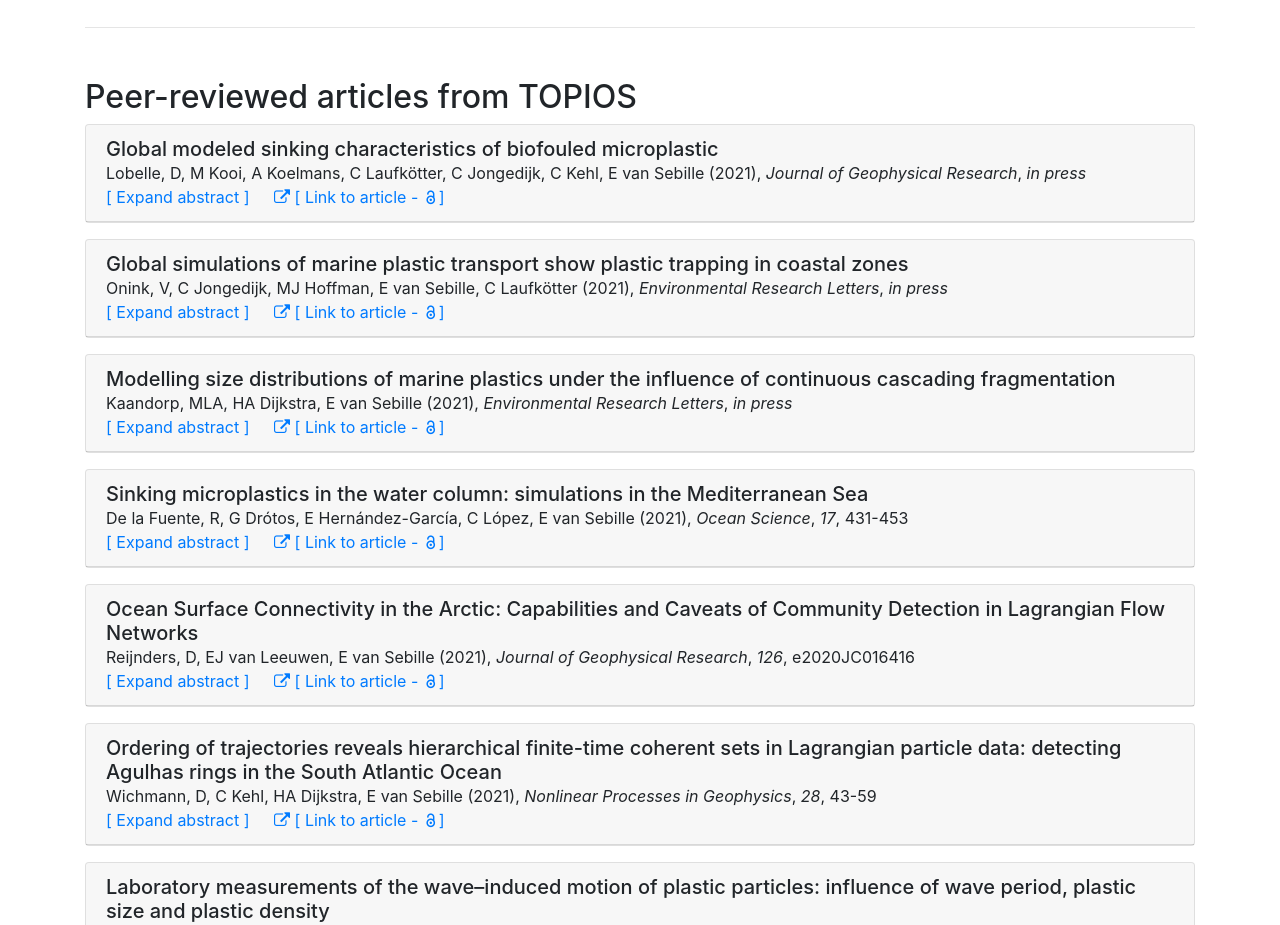
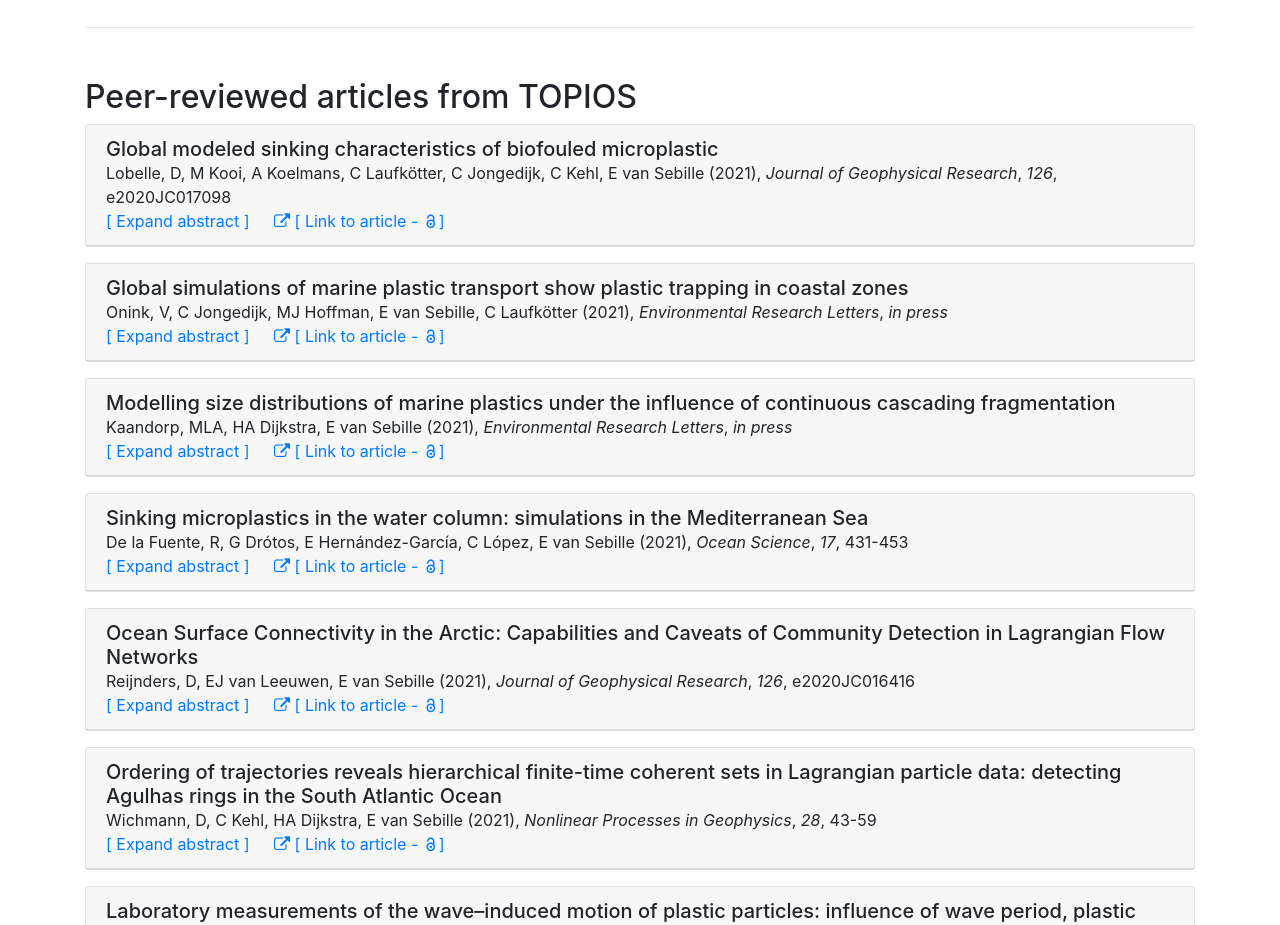
Before and after one commit to OceanParcels/TOPIOS, a plain HTML site: page docs/index.html in a window 1280 px wide. Shown: the part 3654-4579 px from the top of the page. Drawn offline with Linux system fonts and the light colour scheme; files whose address does not match are found by name.

Commit message:
Updating page numbers for Lobelle et al

```diff
--- a/docs/index.html
+++ b/docs/index.html
@@ -535,7 +535,7 @@
           <h5 class="mb-0">
             Global modeled sinking characteristics of biofouled microplastic
           </h5>
-          Lobelle, D, M Kooi, A Koelmans, C Laufkötter, C Jongedijk, C Kehl, E van Sebille (2021), <i>Journal of Geophysical Research</i>, <i>in press</i><br>
+          Lobelle, D, M Kooi, A Koelmans, C Laufkötter, C Jongedijk, C Kehl, E van Sebille (2021), <i>Journal of Geophysical Research</i>, <i>126</i>, e2020JC017098<br>
           <a class="collapsed card-link" data-toggle="collapse" href="#Lobelle2021" aria-expanded="true">[ Expand abstract ]</a>
           <a class="card-link" href="https://doi.org/10.1029/2020JC017098"><i class="fa fa-external-link fa-1x"></i> [ Link to article - <i class="ai ai-open-access ai-1x"></i>]</a>
         </div>
```
